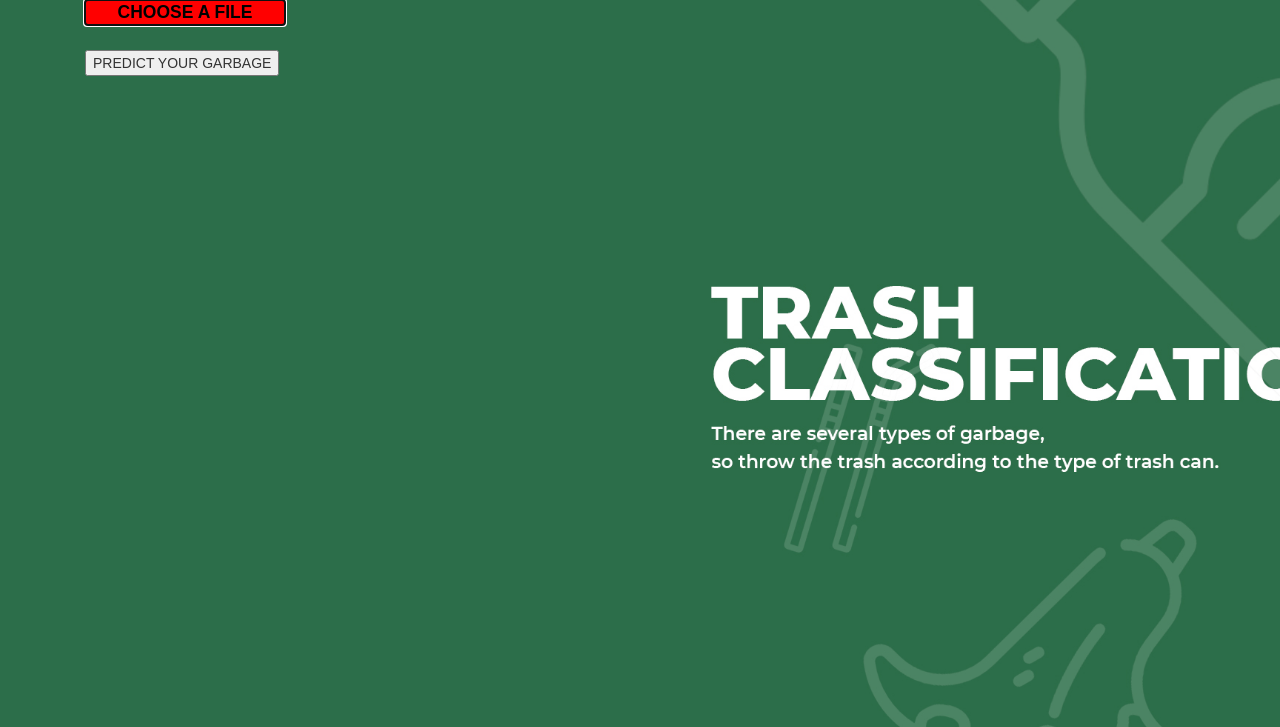
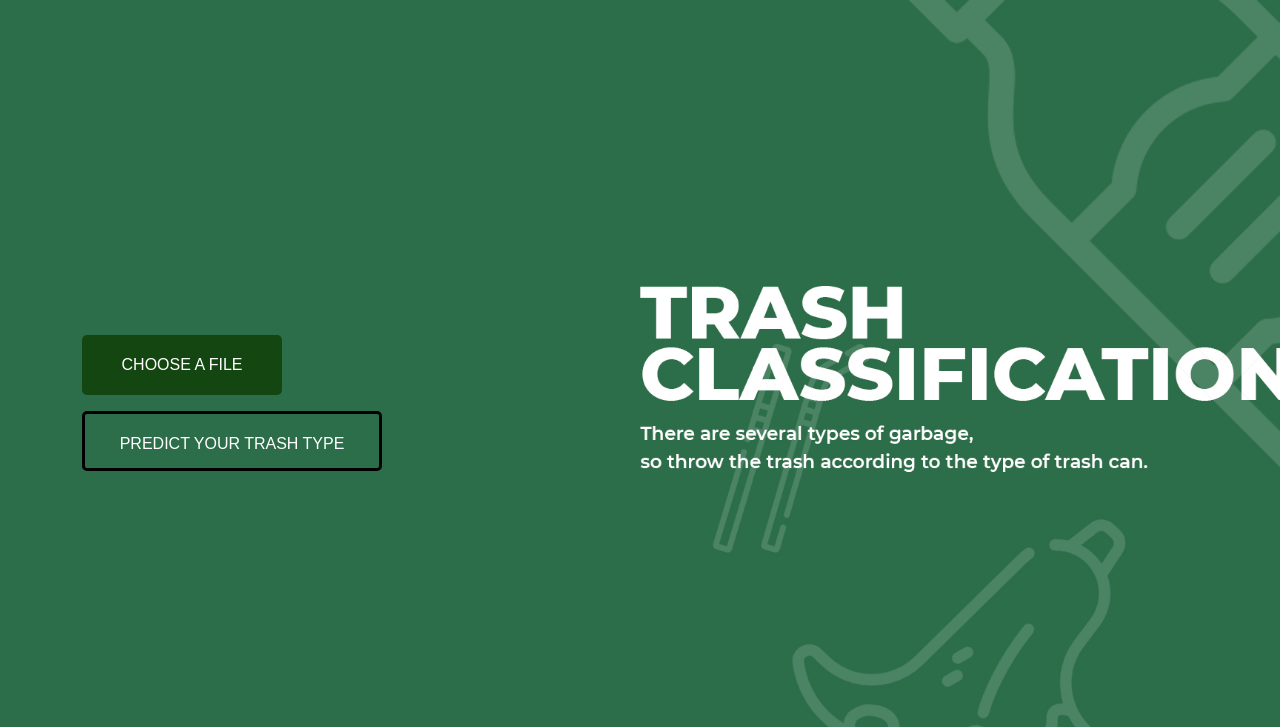
Before and after one commit to ibalm9/Waste-Image-Classification-Web-App, a Flask app: page / in a window 1280 px wide, after a click on "CHOOSE A FILE". Shown: the top 727 px of the page. Run offline with Flask 2, Linux system fonts and the light colour scheme; some libraries are stand-ins or nearby versions.

Commit message:
Perubahan Terakhir Website

```diff
--- a/templates/index.html
+++ b/templates/index.html
@@ -3,49 +3,69 @@
 	<head>
 		<meta charset="utf-8">
 		<meta name="viewport" content="width=device-width, initial-scale=1">
-		<link rel="stylesheet" href="https://maxcdn.bootstrapcdn.com/bootstrap/3.4.1/css/bootstrap.min.css">
-		<script src="https://ajax.googleapis.com/ajax/libs/jquery/3.5.1/jquery.min.js"></script>
-		<script src="https://maxcdn.bootstrapcdn.com/bootstrap/3.4.1/js/bootstrap.min.js"></script>
-		<style>
+		<link href="https://cdn.jsdelivr.net/npm/bootstrap@5.0.0-beta1/dist/css/bootstrap.min.css" rel="stylesheet" integrity="sha384-giJF6kkoqNQ00vy+HMDP7azOuL0xtbfIcaT9wjKHr8RbDVddVHyTfAAsrekwKmP1" crossorigin="anonymous">
+		<link href="https://fonts.googleapis.com/icon?family=Material+Icons" rel="stylesheet">
+		<style type="text/css">
 			* {
-				font-family: 'Montserrat', sans-serif;;
+				font-family: 'Montserrat', sans-serif;
 			}
 
 			body, html {
-				background-repeat: no-repeat;
-				background-attachment: fixed;
+				color: white;
+				background:url('/static/img/bg-image.jpg') no-repeat center center fixed;
+				-moz-background-size: cover;
+				-webkit-background-size: cover;
+				-o-background-size: cover;
 				background-size: cover;
-				background-image: url({{url_for('static', filename='bg-image.jpg')}});
 			}
 
-			.inputfile {
-				width: 200px;
-				height: 25px;
-				opacity: 0;
-				overflow: hidden;
-				position: absolute;
-				z-index: -1;
-			}
-			.inputfile + label {
-				width: 200px;
-				height: 25px;
-				font-size: 1.25em;
-				font-weight: 700;
-				color: black;
-				background-color: white;
-				display: inline-block;
+			input[type="file"] {
+				display: none;
+				align-items: center
 			}
 
-			.inputfile:focus + label,
-			.inputfile + label:hover {
-				background-color: red;
+			#file {
+				color: white;
+				height: 60px;
+				width: 200px;
+				background-color: #134611;
+				border-style: none;
+				border-radius: 5px;
+				padding-top: 18px;
+				text-align: center;
 			}
-			.inputfile + label {
-				cursor: pointer; /* "hand" cursor */
+
+			#file:hover {
+				color: #134611;
+				height: 60px;
+				width: 200px;
+				background-color: white;
+				border-style: none;
+				border-radius: 5px;
 			}
-			.inputfile:focus + label {
-				outline: 1px dotted #000;
-				outline: -webkit-focus-ring-color auto 5px;
+
+			#submit {
+				color: white;
+				height: 60px;
+				width: 300px;
+				background-color: transparent;
+				border-style: solid;
+				border-color: black;
+				border-radius: 5px;
+				padding-top: 18px;
+				text-align: center;
+			}
+
+			#submit:hover {
+				color: #134611;
+				height: 60px;
+				width: 300px;
+				background-color: white;
+				opacity: 1;
+				border-style: solid;
+				border-color: white;
+				border-style: none;
+				border-radius: 5px;
 			}
 		</style>
 	</head>
@@ -54,31 +74,43 @@
 
 	<body>
 		<div class="container">
-			<div class="row col-sm-12 my-auto">
+			<div class="row" style="margin-top: 30%;">
 				<div class="col-md-6">
 					<form method="post" action="/" enctype="multipart/form-data">
 						<dl>
 							<p>
 								<input type="file" name="file" id="file" class="inputfile" autocomplete="off" required>
-								<label style="text-align: center;" for="file">CHOOSE A FILE</label>
+								<label for="file" id="file">CHOOSE A FILE</label>
+							</p>
+						</dl>
+						<dl>
+							<p>
+								<input type="submit" name="submit" id="submit" class="inputsubmit" autocomplete="off" required hidden="hidden">
+								<label for="submit" id="submit">PREDICT YOUR TRASH TYPE</label>
 							</p>
 						</dl>
 						<p>
-							<input type="submit" value="PREDICT YOUR GARBAGE">
+							{% with messages = get_flashed_messages() %}
+							{% if messages %}
+								Hasil: {{ messages[0] }}
+								| Source : {{ messages[2] }}
+							{% endif %}
+							{% endwith %}
 						</p>
 					</form>
 				</div>
 				<div class="col-md-6">
-					<p>
-						{% with messages = get_flashed_messages() %}
-						{% if messages %}
-							Hasil: {{ messages[0] }}
-							| Source : {{ messages[2] }}
-						{% endif %}
-						{% endwith %}
-					</p>
 				</div>
 			</div>
 		</div>
+		<script type="text/javascript">
+			const realFileBtn = document.getElementById("inputfile");
+			const realFileBtn = document.getElementById("custom-button");
+			const realFileBtn = document.getElementById("custom-text");
+
+			customBtn.addEventListener("click", function() {
+				realFileBtn.click();
+			})
+		</script>
 	</body>
 </html>
```
Also changed, not shown: coba.html (added, +45 -0 lines), static/css/style.css (added), static/img/bg-image.jpg (renamed from static/bg-image.jpg).
